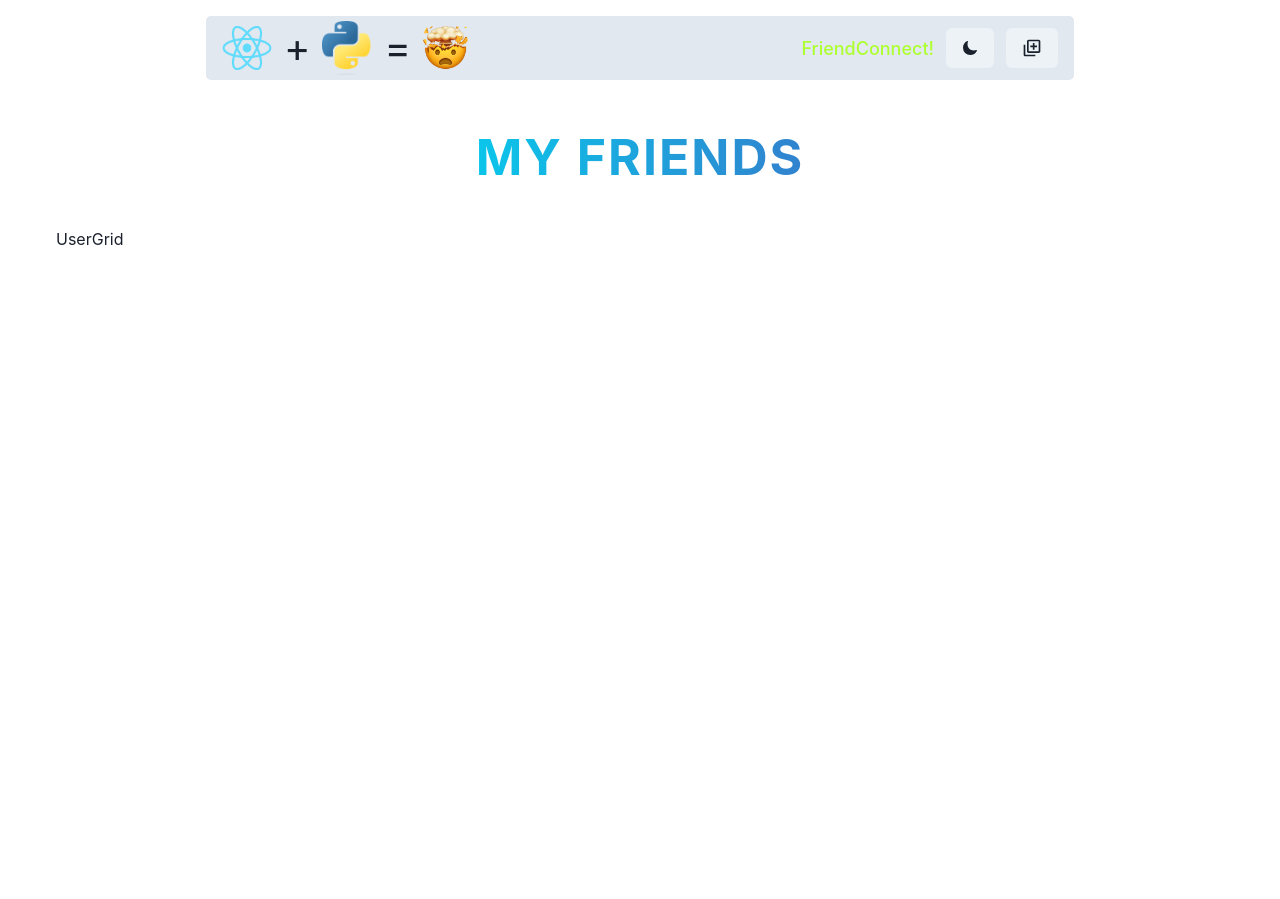
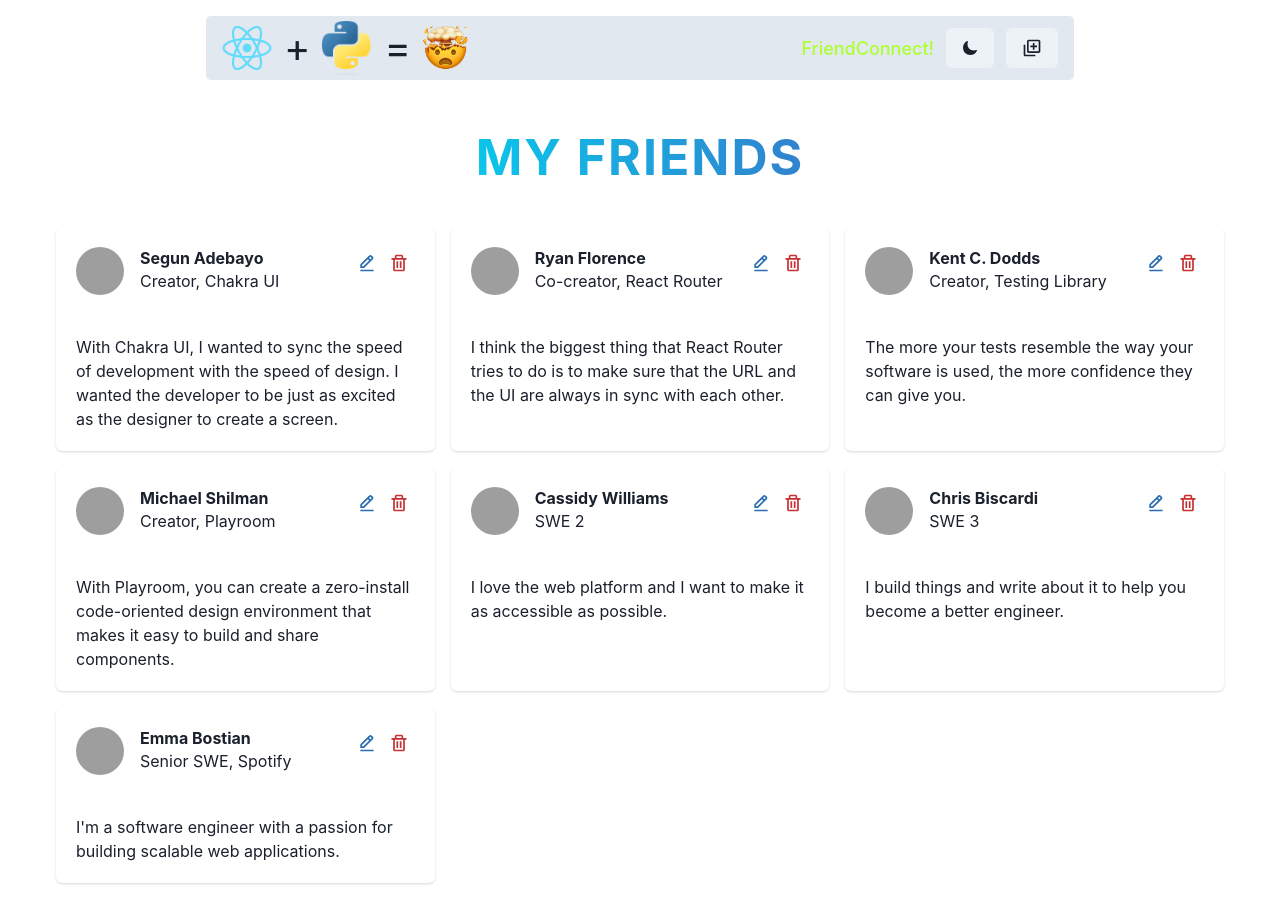
Before and after one commit to Muslim-Rana/FriendConnect, a React (Vite) app in the folder frontend/: page / in a window 1280 px wide. Before the commit the page ends 800 px from the top, so only its background shows below. Built offline with nearby package versions, Linux system fonts and the light colour scheme; grey boxes are pictures that could not be loaded.

Commit message:
Completed the user grid for the homepage

```diff
--- a/frontend/eslint.config.js
+++ b/frontend/eslint.config.js
@@ -33,6 +33,7 @@
         'warn',
         { allowConstantExport: true },
       ],
+      "react/prop-types":off,
     },
   },
 ]
--- /dev/null
+++ b/frontend/src/components/EditModal.jsx
@@ -0,0 +1,74 @@
+import {
+	Button,
+	Flex,
+	FormControl,
+	FormLabel,
+	IconButton,
+	Input,
+	Modal,
+	ModalBody,
+	ModalCloseButton,
+	ModalContent,
+	ModalFooter,
+	ModalHeader,
+	ModalOverlay,
+	Textarea,
+	useDisclosure,
+} from "@chakra-ui/react";
+import { BiEditAlt } from "react-icons/bi";
+
+function EditModal() {
+	const { isOpen, onOpen, onClose } = useDisclosure();
+
+	return (
+		<>
+			<IconButton
+				onClick={onOpen}
+				variant='ghost'
+				colorScheme='blue'
+				aria-label='See menu'
+				size={"sm"}
+				icon={<BiEditAlt size={20} />}
+			/>
+
+			<Modal isOpen={isOpen} onClose={onClose}>
+				<ModalOverlay />
+				<ModalContent>
+					<ModalHeader>My new BFF 😍</ModalHeader>
+					<ModalCloseButton />
+					<ModalBody pb={6}>
+						<Flex alignItems={"center"} gap={4}>
+							<FormControl>
+								<FormLabel>Full Name</FormLabel>
+								<Input placeholder='John Doe' />
+							</FormControl>
+
+							<FormControl>
+								<FormLabel>Role</FormLabel>
+								<Input placeholder='Software Engineer' />
+							</FormControl>
+						</Flex>
+						<FormControl mt={4}>
+							<FormLabel>Description</FormLabel>
+							<Textarea
+								resize={"none"}
+								overflowY={"hidden"}
+								placeholder="He's a software engineer who loves to code and build things.
+              "
+							/>
+						</FormControl>
+					</ModalBody>
+
+					<ModalFooter>
+						<Button colorScheme='blue' mr={3}>
+							Add
+						</Button>
+						<Button onClick={onClose}>Cancel</Button>
+					</ModalFooter>
+				</ModalContent>
+			</Modal>
+		</>
+	);
+}
+
+export default EditModal;
--- /dev/null
+++ b/frontend/src/components/UserCard.jsx
@@ -0,0 +1,38 @@
+import { Avatar, Box, Card, CardBody, CardHeader, Flex, Heading, IconButton, Text } from "@chakra-ui/react";
+import { BiTrash } from "react-icons/bi";
+import EditModal from "./EditModal";
+
+const UserCard = ({ user }) => {
+	return (
+		<Card>
+			<CardHeader>
+				<Flex gap={4}>
+					<Flex flex={"1"} gap={"4"} alignItems={"center"}>
+						<Avatar src='https://avatar.iran.liara.run/public' />
+
+						<Box>
+							<Heading size='sm'>{user.name}</Heading>
+							<Text>{user.role}</Text>
+						</Box>
+					</Flex>
+
+					<Flex>
+						<EditModal />
+						<IconButton
+							variant='ghost'
+							colorScheme='red'
+							size={"sm"}
+							aria-label='See menu'
+							icon={<BiTrash size={20} />}
+						/>
+					</Flex>
+				</Flex>
+			</CardHeader>
+
+			<CardBody>
+				<Text>{user.description}</Text>
+			</CardBody>
+		</Card>
+	);
+};
+export default UserCard;
--- a/frontend/src/components/UserGrid.jsx
+++ b/frontend/src/components/UserGrid.jsx
@@ -1,6 +1,19 @@
+import { Grid } from "@chakra-ui/react";
+import {USERS} from "../dummyData/dummy";
+import UserCard from "./UserCard";
+
 const UserGrid = () => {
-    return (
-        <div>UserGrid</div>
-    )
-}
-export default UserGrid
+    return <Grid templateColumns={{
+        base:"1fr",
+        md:"repeat(2, 1fr)",
+        lg:"repeat(3, 1fr)",
+    }}
+    gap={4}
+    >
+        {USERS.map((user) => (
+            <UserCard key={user.id} user={user}/>
+        ))}
+    </Grid>
+};
+
+export default UserGrid;
--- /dev/null
+++ b/frontend/src/dummyData/dummy.js
@@ -0,0 +1,48 @@
+export const USERS = [
+	{
+		id: 1,
+		name: "Segun Adebayo",
+		role: "Creator, Chakra UI",
+		description:
+			"With Chakra UI, I wanted to sync the speed of development with the speed of design. I wanted the developer to be just as excited as the designer to create a screen.",
+	},
+	{
+		id: 2,
+		name: "Ryan Florence",
+		role: "Co-creator, React Router",
+		description:
+			"I think the biggest thing that React Router tries to do is to make sure that the URL and the UI are always in sync with each other.",
+	},
+	{
+		id: 3,
+		name: "Kent C. Dodds",
+		role: "Creator, Testing Library",
+		description:
+			"The more your tests resemble the way your software is used, the more confidence they can give you.",
+	},
+	{
+		id: 4,
+		name: "Michael Shilman",
+		role: "Creator, Playroom",
+		description:
+			"With Playroom, you can create a zero-install code-oriented design environment that makes it easy to build and share components.",
+	},
+	{
+		id: 5,
+		name: "Cassidy Williams",
+		role: "SWE 2",
+		description: "I love the web platform and I want to make it as accessible as possible.",
+	},
+	{
+		id: 6,
+		name: "Chris Biscardi",
+		role: "SWE 3",
+		description: "I build things and write about it to help you become a better engineer.",
+	},
+	{
+		id: 7,
+		name: "Emma Bostian",
+		role: "Senior SWE, Spotify",
+		description: "I'm a software engineer with a passion for building scalable web applications.",
+	},
+];
```
